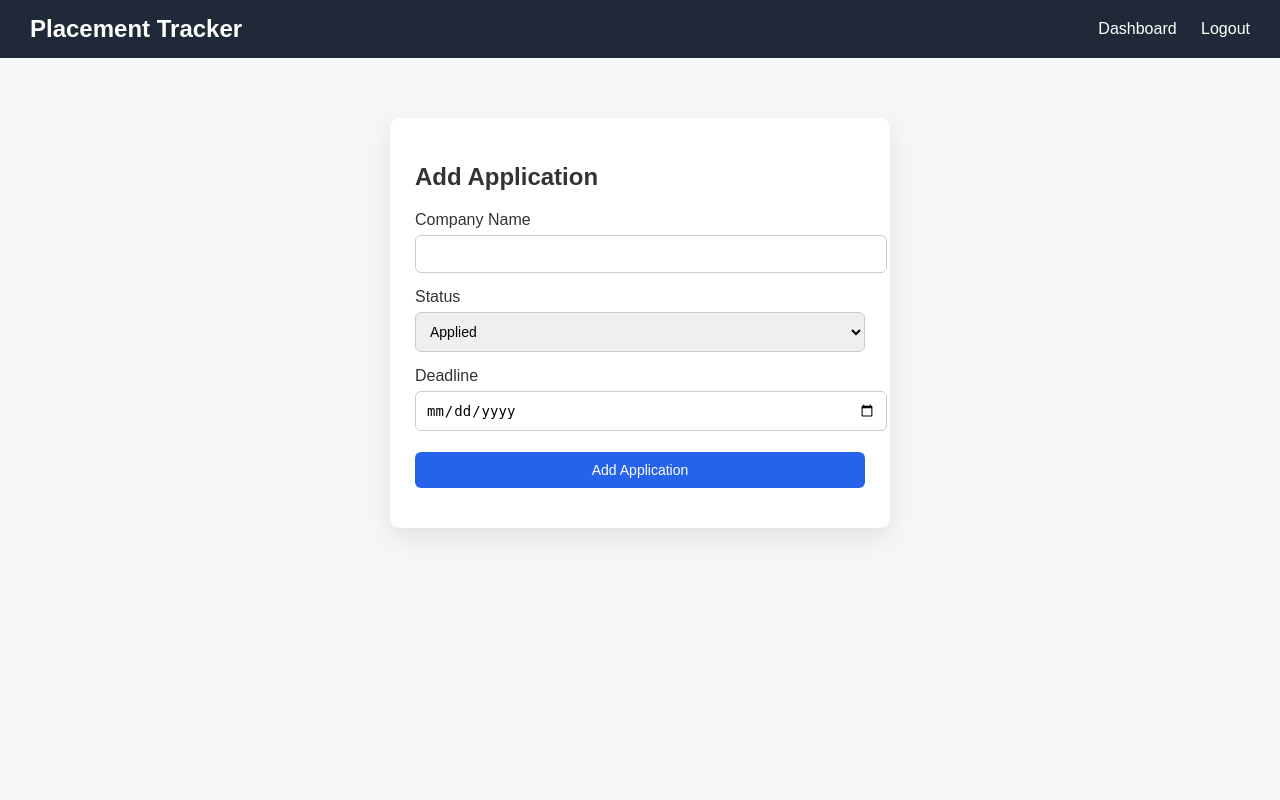
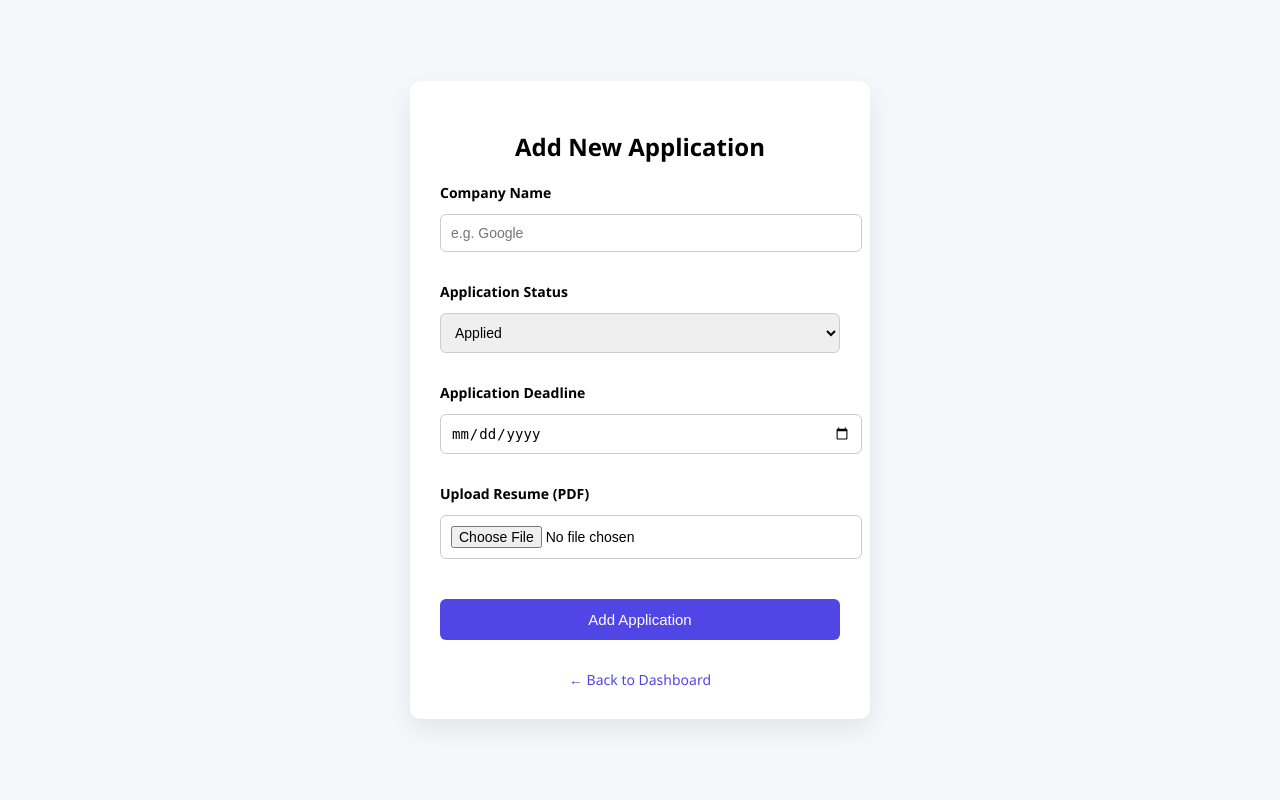
Before and after one commit to SSD1807/placement-tracker, a Flask app: page /add-application in a window 1280 px wide. Run offline with Flask 3, Linux system fonts and the light colour scheme; a user stored in the database is signed in.

```diff
--- a/app.py
+++ b/app.py
@@ -1,20 +1,24 @@
+import os
+import sqlite3
 from flask import Flask, render_template, request, redirect, url_for, session
-import sqlite3
-import os
 from werkzeug.security import generate_password_hash, check_password_hash
+from werkzeug.utils import secure_filename
 
+# ---------------- APP SETUP ----------------
 app = Flask(__name__)
-app.secret_key = "secretkey"
+app.secret_key = "super-secret-key"   # change later for production
 
-# ---------- CONFIG ----------
-UPLOAD_FOLDER = "uploads"
+# ---------------- FILE UPLOAD CONFIG ----------------
+UPLOAD_FOLDER = os.path.join("uploads", "resumes")
 os.makedirs(UPLOAD_FOLDER, exist_ok=True)
 app.config["UPLOAD_FOLDER"] = UPLOAD_FOLDER
 
+# ---------------- DATABASE ----------------
+DATABASE = "database.db"
 
-# ---------- DATABASE ----------
+
 def get_db_connection():
-    conn = sqlite3.connect("database.db")
+    conn = sqlite3.connect(DATABASE)
     conn.row_factory = sqlite3.Row
     return conn
 
@@ -34,7 +38,7 @@ def create_tables():
     conn.execute("""
         CREATE TABLE IF NOT EXISTS companies (
             id INTEGER PRIMARY KEY AUTOINCREMENT,
-            company_name TEXT
+            company_name TEXT UNIQUE
         )
     """)
 
@@ -45,7 +49,9 @@ def create_tables():
             company_id INTEGER,
             status TEXT,
             deadline TEXT,
-            resume TEXT
+            resume_file TEXT,
+            FOREIGN KEY(user_id) REFERENCES users(id),
+            FOREIGN KEY(company_id) REFERENCES companies(id)
         )
     """)
 
@@ -53,13 +59,13 @@ def create_tables():
     conn.close()
 
 
-# ---------- ROUTES ----------
+# ---------------- HOME ----------------
 @app.route("/")
 def home():
-    return render_template("home.html", user_name=session.get("user_name"))
+    return render_template("home.html")
 
 
-# ---------- REGISTER ----------
+# ---------------- REGISTER ----------------
 @app.route("/register", methods=["GET", "POST"])
 def register():
     if request.method == "POST":
@@ -67,22 +73,24 @@ def register():
         email = request.form["email"]
         password = generate_password_hash(request.form["password"])
 
+        conn = get_db_connection()
         try:
-            conn = get_db_connection()
             conn.execute(
                 "INSERT INTO users (name, email, password) VALUES (?, ?, ?)",
                 (name, email, password)
             )
             conn.commit()
+        except sqlite3.IntegrityError:
+            return "Email already exists"
+        finally:
             conn.close()
-            return redirect(url_for("login"))
-        except sqlite3.IntegrityError:
-            return "Email already registered"
+
+        return redirect(url_for("login"))
 
     return render_template("register.html")
 
 
-# ---------- LOGIN ----------
+# ---------------- LOGIN ----------------
 @app.route("/login", methods=["GET", "POST"])
 def login():
     if request.method == "POST":
@@ -106,14 +114,14 @@ def login():
     return render_template("login.html")
 
 
-# ---------- LOGOUT ----------
+# ---------------- LOGOUT ----------------
 @app.route("/logout")
 def logout():
     session.clear()
     return redirect(url_for("home"))
 
 
-# ---------- DASHBOARD ----------
+# ---------------- DASHBOARD ----------------
 @app.route("/dashboard")
 def dashboard():
     if "user_id" not in session:
@@ -121,8 +129,11 @@ def dashboard():
 
     conn = get_db_connection()
     applications = conn.execute("""
-        SELECT applications.id, companies.company_name,
-               applications.status, applications.deadline
+        SELECT applications.id,
+               companies.company_name,
+               applications.status,
+               applications.deadline,
+               applications.resume_file
         FROM applications
         JOIN companies ON applications.company_id = companies.id
         WHERE applications.user_id = ?
@@ -136,7 +147,7 @@ def dashboard():
     )
 
 
-# ---------- ADD APPLICATION ----------
+# ---------------- ADD APPLICATION ----------------
 @app.route("/add-application", methods=["GET", "POST"])
 def add_application():
     if "user_id" not in session:
@@ -147,16 +158,22 @@ def add_application():
         status = request.form["status"]
         deadline = request.form["deadline"]
 
-        resume = request.files["resume"]
-        resume_filename = resume.filename if resume else None
+        # -------- RESUME UPLOAD --------
+        resume = request.files.get("resume")
+        resume_filename = None
 
-        if resume_filename:
-            resume.save(os.path.join(app.config["UPLOAD_FOLDER"], resume_filename))
+        if resume and resume.filename != "":
+            resume_filename = secure_filename(resume.filename)
+            resume.save(
+                os.path.join(app.config["UPLOAD_FOLDER"], resume_filename)
+            )
 
+        # -------- DATABASE --------
         conn = get_db_connection()
 
+        # Insert company if not exists
         conn.execute(
-            "INSERT INTO companies (company_name) VALUES (?)",
+            "INSERT OR IGNORE INTO companies (company_name) VALUES (?)",
             (company_name,)
         )
 
@@ -165,10 +182,18 @@ def add_application():
             (company_name,)
         ).fetchone()["id"]
 
+        # Insert application
         conn.execute("""
-            INSERT INTO applications (user_id, company_id, status, deadline, resume)
+            INSERT INTO applications
+            (user_id, company_id, status, deadline, resume_file)
             VALUES (?, ?, ?, ?, ?)
-        """, (session["user_id"], company_id, status, deadline, resume_filename))
+        """, (
+            session["user_id"],
+            company_id,
+            status,
+            deadline,
+            resume_filename
+        ))
 
         conn.commit()
         conn.close()
@@ -178,9 +203,9 @@ def add_application():
     return render_template("add_application.html")
 
 
-# ---------- EDIT APPLICATION ----------
-@app.route("/edit-application/<int:app_id>", methods=["GET", "POST"])
-def edit_application(app_id):
+# ---------------- EDIT APPLICATION ----------------
+@app.route("/edit-application/<int:id>", methods=["GET", "POST"])
+def edit_application(id):
     if "user_id" not in session:
         return redirect(url_for("login"))
 
@@ -190,38 +215,58 @@ def edit_application(app_id):
         status = request.form["status"]
         deadline = request.form["deadline"]
 
-        conn.execute(
-            "UPDATE applications SET status = ?, deadline = ? WHERE id = ?",
-            (status, deadline, app_id)
-        )
+        resume = request.files.get("resume")
+        resume_filename = None
+
+        if resume and resume.filename != "":
+            resume_filename = secure_filename(resume.filename)
+            resume.save(os.path.join(app.config["UPLOAD_FOLDER"], resume_filename))
+
+            conn.execute("""
+                UPDATE applications
+                SET status = ?, deadline = ?, resume_file = ?
+                WHERE id = ? AND user_id = ?
+            """, (status, deadline, resume_filename, id, session["user_id"]))
+        else:
+            conn.execute("""
+                UPDATE applications
+                SET status = ?, deadline = ?
+                WHERE id = ? AND user_id = ?
+            """, (status, deadline, id, session["user_id"]))
+
         conn.commit()
         conn.close()
         return redirect(url_for("dashboard"))
 
-    app_data = conn.execute(
-        "SELECT * FROM applications WHERE id = ?",
-        (app_id,)
-    ).fetchone()
+    application = conn.execute("""
+        SELECT applications.*, companies.company_name
+        FROM applications
+        JOIN companies ON applications.company_id = companies.id
+        WHERE applications.id = ? AND applications.user_id = ?
+    """, (id, session["user_id"])).fetchone()
     conn.close()
 
-    return render_template("edit_application.html", app=app_data)
+    return render_template("edit_application.html", application=application)
 
 
-# ---------- DELETE APPLICATION ----------
-@app.route("/delete-application/<int:app_id>")
-def delete_application(app_id):
+# ---------------- DELETE APPLICATION ----------------
+@app.route("/delete-application/<int:id>")
+def delete_application(id):
     if "user_id" not in session:
         return redirect(url_for("login"))
 
     conn = get_db_connection()
-    conn.execute("DELETE FROM applications WHERE id = ?", (app_id,))
+    conn.execute(
+        "DELETE FROM applications WHERE id = ? AND user_id = ?",
+        (id, session["user_id"])
+    )
     conn.commit()
     conn.close()
 
     return redirect(url_for("dashboard"))
 
 
-# ---------- RUN ----------
+# ---------------- RUN APP ----------------
 if __name__ == "__main__":
     create_tables()
     app.run(debug=True)
--- a/static/style.css
+++ b/static/style.css
@@ -1,9 +1,9 @@
 /* ---------- Global ---------- */
 body {
+    font-family: "Segoe UI", sans-serif;
+    background-color: #f5f7fb;
     margin: 0;
-    font-family: Arial, sans-serif;
-    background-color: #f4f6f8;
-    color: #333;
+    padding: 0;
 }
 
 /* ---------- Navbar ---------- */
@@ -96,3 +96,164 @@ tr:nth-child(even) {
     text-align: center;
     margin-top: 10px;
 }
+
+/* ================= ADD APPLICATION PAGE ================= */
+
+/* ---------- PAGE LAYOUT ---------- */
+.page-container {
+    display: flex;
+    justify-content: center;
+    align-items: center;
+    min-height: 100vh;
+}
+
+/* ---------- CARD ---------- */
+.card {
+    background: #ffffff;
+    padding: 30px;
+    width: 400px;
+    border-radius: 10px;
+    box-shadow: 0 10px 25px rgba(0,0,0,0.08);
+}
+
+.card h2 {
+    margin-bottom: 20px;
+    text-align: center;
+}
+
+/* ---------- FORM ---------- */
+.form-group {
+    margin-bottom: 15px;
+}
+
+label {
+    display: block;
+    margin-bottom: 6px;
+    font-weight: 600;
+    font-size: 14px;
+}
+
+input, select {
+    width: 100%;
+    padding: 10px;
+    border-radius: 6px;
+    border: 1px solid #ccc;
+    font-size: 14px;
+}
+
+input:focus, select:focus {
+    outline: none;
+    border-color: #4f46e5;
+}
+
+/* ---------- BUTTON ---------- */
+.btn-primary {
+    width: 100%;
+    padding: 12px;
+    background-color: #4f46e5;
+    color: #fff;
+    border: none;
+    border-radius: 6px;
+    font-size: 15px;
+    cursor: pointer;
+    margin-top: 10px;
+}
+
+.btn-primary:hover {
+    background-color: #4338ca;
+}
+
+/* ---------- LINK ---------- */
+.back-link {
+    display: block;
+    margin-top: 15px;
+    text-align: center;
+    color: #4f46e5;
+    text-decoration: none;
+    font-size: 14px;
+}
+
+.back-link:hover {
+    text-decoration: underline;
+}
+
+/* ---------- STATUS BADGES ---------- */
+.status-badge {
+    padding: 6px 12px;
+    border-radius: 20px;
+    font-size: 12px;
+    font-weight: 600;
+    color: #fff;
+}
+
+.status-badge.applied {
+    background-color: #3b82f6; /* blue */
+}
+
+.status-badge.interview {
+    background-color: #22c55e; /* green */
+}
+
+.status-badge.rejected {
+    background-color: #ef4444; /* red */
+}
+
+/* ---------- DEADLINES ---------- */
+.deadline-cell {
+    font-weight: 600;
+}
+
+.deadline-soon {
+    color: #f97316; /* orange */
+}
+
+.deadline-urgent {
+    color: #dc2626; /* red */
+}
+
+/* ---------- DASHBOARD ---------- */
+.dashboard-container {
+    max-width: 1100px;
+    margin: 0 auto;
+    padding: 20px;
+}
+
+table {
+    width: 100%;
+    border-collapse: collapse;
+    background: #fff;
+    border-radius: 10px;
+    overflow: hidden;
+}
+
+th, td {
+    padding: 14px;
+    text-align: left;
+}
+
+th {
+    background-color: #f1f5f9;
+    font-size: 14px;
+}
+
+tr:not(:last-child) {
+    border-bottom: 1px solid #e5e7eb;
+}
+
+tr:hover {
+    background-color: #f9fafb;
+}
+
+/* ---------- FIX DASHBOARD TOP SPACE ---------- */
+body {
+    margin: 0;
+    padding: 0;
+}
+
+.dashboard-container {
+    margin-top: 0;
+}
+
+h1 {
+    margin-top: 0;
+}
--- a/templates/add_application.html
+++ b/templates/add_application.html
@@ -1,38 +1,54 @@
 <!DOCTYPE html>
-<html>
+<html lang="en">
 <head>
+    <meta charset="UTF-8">
     <title>Add Application</title>
-    <link rel="stylesheet" href="/static/style.css">
+    <link rel="stylesheet" href="{{ url_for('static', filename='style.css') }}">
 </head>
 <body>
 
-<div class="navbar">
-    <h2>Placement Tracker</h2>
-    <div>
-        <a href="/dashboard">Dashboard</a>
-        <a href="/logout">Logout</a>
+<div class="page-container">
+
+    <div class="card">
+        <h2>Add New Application</h2>
+
+        <form method="POST" enctype="multipart/form-data">
+
+            <div class="form-group">
+                <label>Company Name</label>
+                <input type="text" name="company_name" placeholder="e.g. Google" required>
+            </div>
+
+            <div class="form-group">
+                <label>Application Status</label>
+                <select name="status" required>
+                    <option value="Applied">Applied</option>
+                    <option value="Interview">Interview</option>
+                    <option value="Rejected">Rejected</option>
+                </select>
+            </div>
+
+            <div class="form-group">
+                <label>Application Deadline</label>
+                <input type="date" name="deadline" required>
+            </div>
+
+            <div class="form-group">
+                <label>Upload Resume (PDF)</label>
+                <input type="file" name="resume" accept=".pdf">
+            </div>
+
+            <button type="submit" class="btn-primary">
+                Add Application
+            </button>
+
+        </form>
+
+        <a href="{{ url_for('dashboard') }}" class="back-link">
+            ← Back to Dashboard
+        </a>
     </div>
-</div>
 
-<div class="card">
-    <h2>Add Application</h2>
-
-    <form method="POST">
-        <label>Company Name</label>
-        <input type="text" name="company_name" required>
-
-        <label>Status</label>
-        <select name="status">
-            <option>Applied</option>
-            <option>Interview</option>
-            <option>Rejected</option>
-        </select>
-
-        <label>Deadline</label>
-        <input type="date" name="deadline">
-
-        <button type="submit">Add Application</button>
-    </form>
 </div>
 
 </body>
```
Also changed, not shown: templates/dashboard.html (+16 -2 lines), database.db, 1 other file.
